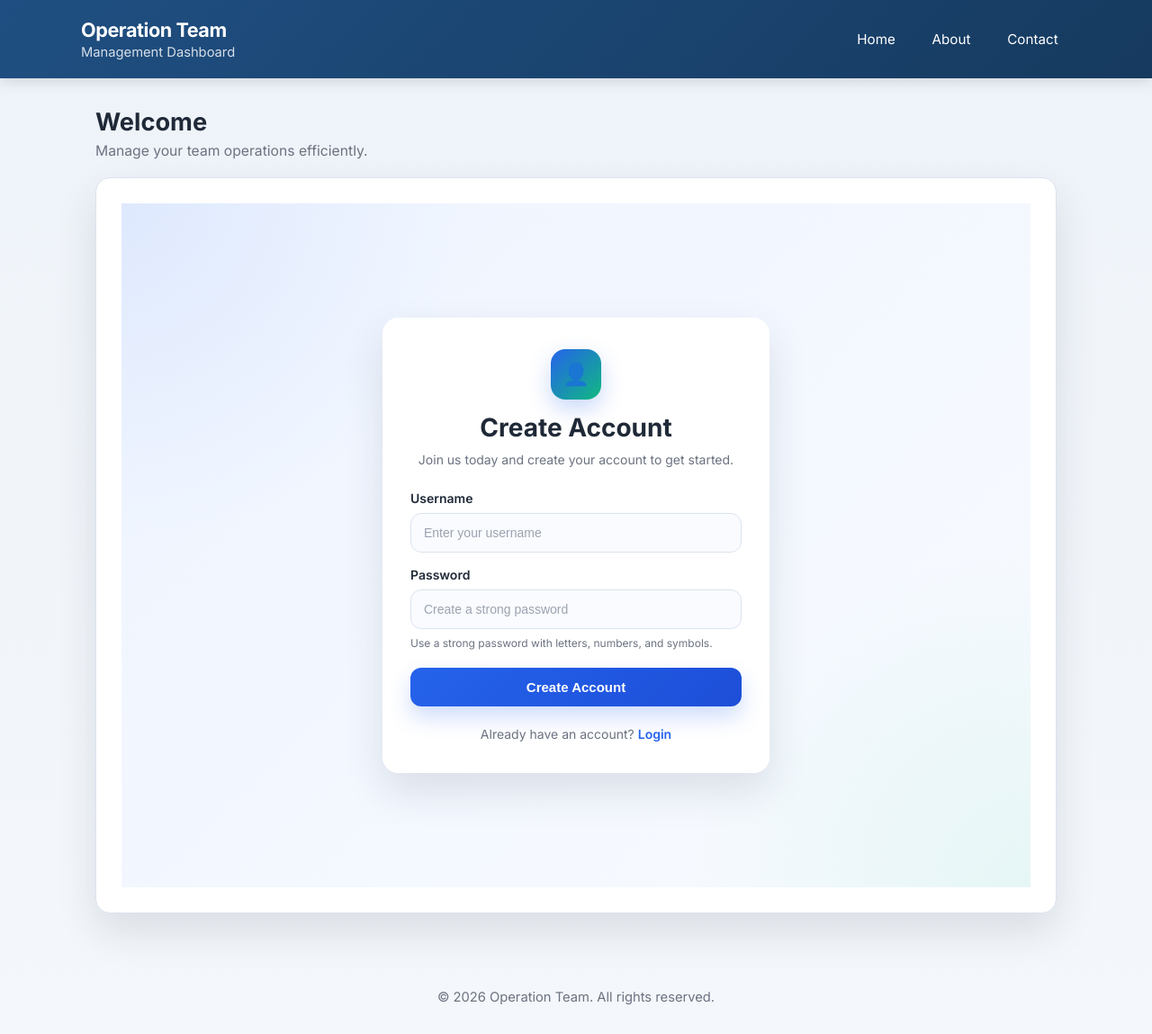
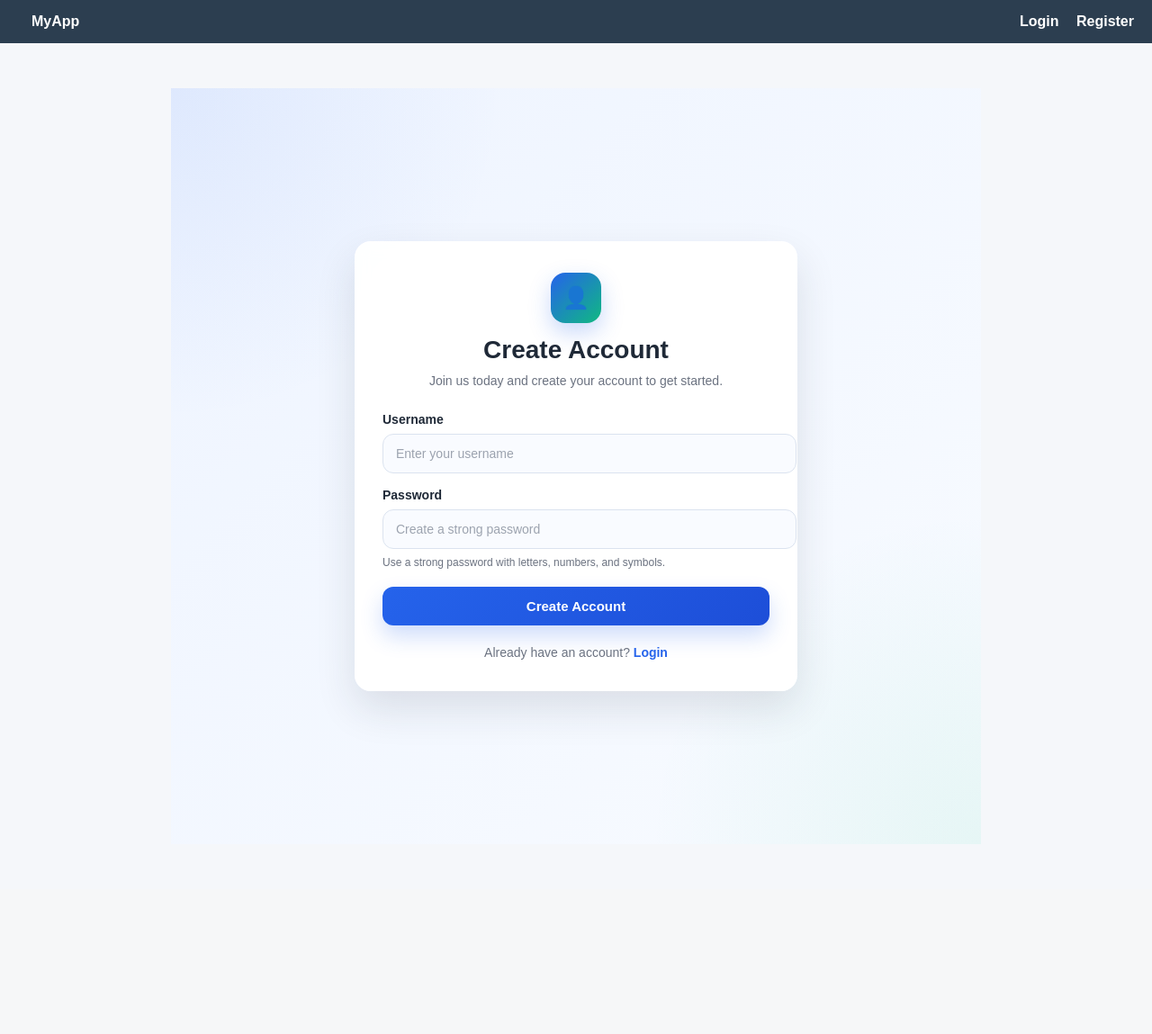
Before and after one commit to clarincehierro001-hue/laughing-pancake, a Flask app: page /register in a window 1280 px wide. Shown: the whole page at 90% size. After the commit the page ends 938 px from the top, so only its background shows below. Run offline with Flask 3, Linux system fonts and the light colour scheme.

Commit message:
base.html

```diff
--- a/templates/base.html
+++ b/templates/base.html
@@ -1,211 +1,110 @@
 <!DOCTYPE html>
 <html lang="en">
 <head>
-    <meta charset="UTF-8" />
-    <meta name="viewport" content="width=device-width, initial-scale=1.0" />
-    <meta name="description" content="Operation Team dashboard" />
-    <title>{% block title %}Operation Team{% endblock %}</title>
-
-    <!-- Google Font -->
-    <link href="https://fonts.googleapis.com/css2?family=Inter:wght@300;400;500;600;700&display=swap" rel="stylesheet">
+    <meta charset="UTF-8">
+    <meta name="viewport" content="width=device-width, initial-scale=1.0">
+    <title>{% block title %}My App{% endblock %}</title>
 
     <style>
-        :root {
-            --bg: #f4f7fb;
-            --surface: #ffffff;
-            --surface-soft: #f9fbfd;
-            --text: #1f2937;
-            --muted: #6b7280;
-            --primary: #1f4f82;
-            --primary-dark: #163a5f;
-            --border: #e5e7eb;
-            --shadow: 0 10px 30px rgba(0, 0, 0, 0.08);
-            --radius: 16px;
-            --max-width: 1100px;
+        body {
+            margin: 0;
+            font-family: Arial, sans-serif;
+            background: #f5f7fa;
         }
 
-        * {
-            box-sizing: border-box;
+        /* Navbar */
+        .navbar {
+            background: #2c3e50;
+            padding: 15px 20px;
+            color: white;
+            display: flex;
+            justify-content: space-between;
+            align-items: center;
         }
 
-        html {
-            scroll-behavior: smooth;
+        .navbar a {
+            color: white;
+            text-decoration: none;
+            margin-left: 15px;
+            font-weight: bold;
         }
 
-        body {
-            margin: 0;
-            font-family: 'Inter', sans-serif;
-            background: linear-gradient(180deg, #eef3f9 0%, var(--bg) 100%);
-            color: var(--text);
-            min-height: 100vh;
-            display: flex;
-            flex-direction: column;
+        .navbar a:hover {
+            text-decoration: underline;
         }
 
-        a {
-            color: inherit;
-            text-decoration: none;
+        .container {
+            max-width: 900px;
+            margin: 30px auto;
+            padding: 20px;
         }
 
-        header {
-            background: linear-gradient(135deg, var(--primary), var(--primary-dark));
-            color: white;
-            padding: 1.25rem 2rem;
-            box-shadow: 0 4px 14px rgba(0, 0, 0, 0.12);
-            position: sticky;
-            top: 0;
-            z-index: 100;
+        /* Flash / error messages */
+        .alert {
+            padding: 12px;
+            margin-bottom: 15px;
+            border-radius: 6px;
         }
 
-        .header-container {
-            max-width: var(--max-width);
-            margin: 0 auto;
-            display: flex;
-            align-items: center;
-            justify-content: space-between;
-            gap: 1rem;
-            flex-wrap: wrap;
+        .alert-error {
+            background: #ffe0e0;
+            color: #a10000;
         }
 
-        .brand {
-            display: flex;
-            flex-direction: column;
-            gap: 0.2rem;
-        }
-
-        .brand h1 {
-            margin: 0;
-            font-size: 1.35rem;
-            font-weight: 700;
-            letter-spacing: -0.02em;
-        }
-
-        .brand p {
-            margin: 0;
-            font-size: 0.92rem;
-            color: rgba(255, 255, 255, 0.82);
-        }
-
-        nav {
-            display: flex;
-            gap: 0.75rem;
-            flex-wrap: wrap;
-        }
-
-        nav a {
-            padding: 0.55rem 0.9rem;
-            border-radius: 10px;
-            color: white;
-            font-size: 0.95rem;
-            transition: background 0.2s ease, transform 0.2s ease;
-        }
-
-        nav a:hover {
-            background: rgba(255, 255, 255, 0.12);
-            transform: translateY(-1px);
-        }
-
-        main {
-            flex: 1;
-            width: 100%;
-            max-width: var(--max-width);
-            margin: 2rem auto;
-            padding: 0 1rem 2rem;
-        }
-
-        .page-header {
-            margin-bottom: 1.25rem;
-        }
-
-        .page-header h2 {
-            margin: 0 0 0.35rem;
-            font-size: 1.7rem;
-            font-weight: 700;
-            color: var(--text);
-        }
-
-        .page-header p {
-            margin: 0;
-            color: var(--muted);
-            font-size: 0.98rem;
-        }
-
-        .card {
-            background: var(--surface);
-            border: 1px solid var(--border);
-            border-radius: var(--radius);
-            padding: 1.75rem;
-            box-shadow: var(--shadow);
-        }
-
-        footer {
-            margin-top: auto;
-            text-align: center;
-            padding: 1.25rem 1rem 2rem;
-            font-size: 0.92rem;
-            color: var(--muted);
-        }
-
-        @media (max-width: 768px) {
-            header {
-                padding: 1rem 1rem;
-            }
-
-            .brand h1 {
-                font-size: 1.15rem;
-            }
-
-            main {
-                margin: 1.25rem auto;
-                padding: 0 0.85rem 1.5rem;
-            }
-
-            .card {
-                padding: 1.25rem;
-                border-radius: 14px;
-            }
-
-            .page-header h2 {
-                font-size: 1.4rem;
-            }
-
-            nav {
-                width: 100%;
-            }
+        .alert-success {
+            background: #e0ffe5;
+            color: #006b21;
         }
     </style>
+
+    {% block head %}{% endblock %}
 </head>
 <body>
 
-    <header>
-        <div class="header-container">
-            <div class="brand">
-                <h1>Operation Team</h1>
-                <p>Management Dashboard</p>
+    <!-- NAVBAR -->
+    <div class="navbar">
+        <div>
+            <a href="{{ url_for('home') }}">MyApp</a>
+        </div>
+
+        <div>
+            {% if current_user.is_authenticated %}
+                <span>Hello, {{ current_user.username }}</span>
+                <a href="{{ url_for('feed') }}">Feed</a>
+
+                <form action="{{ url_for('logout') }}" method="POST" style="display:inline;">
+                    <button type="submit" style="margin-left:10px;">Logout</button>
+                </form>
+            {% else %}
+                <a href="{{ url_for('login') }}">Login</a>
+                <a href="{{ url_for('register') }}">Register</a>
+            {% endif %}
+        </div>
+    </div>
+
+    <!-- MAIN CONTENT -->
+    <div class="container">
+
+        <!-- Optional flash messages -->
+        {% with messages = get_flashed_messages(with_categories=true) %}
+            {% if messages %}
+                {% for category, message in messages %}
+                    <div class="alert alert-{{ category }}">
+                        {{ message }}
+                    </div>
+                {% endfor %}
+            {% endif %}
+        {% endwith %}
+
+        <!-- Error passed manually (like in your routes) -->
+        {% if error %}
+            <div class="alert alert-error">
+                {{ error }}
             </div>
+        {% endif %}
 
-            <nav>
-                <a href="/">Home</a>
-                <a href="/about">About</a>
-                <a href="/contact">Contact</a>
-            </nav>
-        </div>
-    </header>
-
-    <main>
-        <section class="page-header">
-            <h2>{% block page_title %}Welcome{% endblock %}</h2>
-            <p>{% block page_description %}Manage your team operations efficiently.{% endblock %}</p>
-        </section>
-
-        <section class="card">
-            {% block content %}{% endblock %}
-        </section>
-    </main>
-
-    <footer>
-        &copy; {{ year if year else "2026" }} Operation Team. All rights reserved.
-    </footer>
+        {% block content %}{% endblock %}
+    </div>
 
 </body>
 </html>
```
